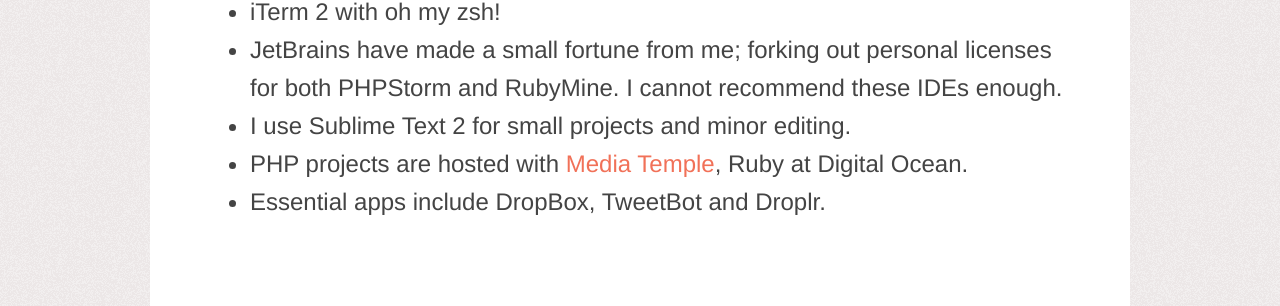
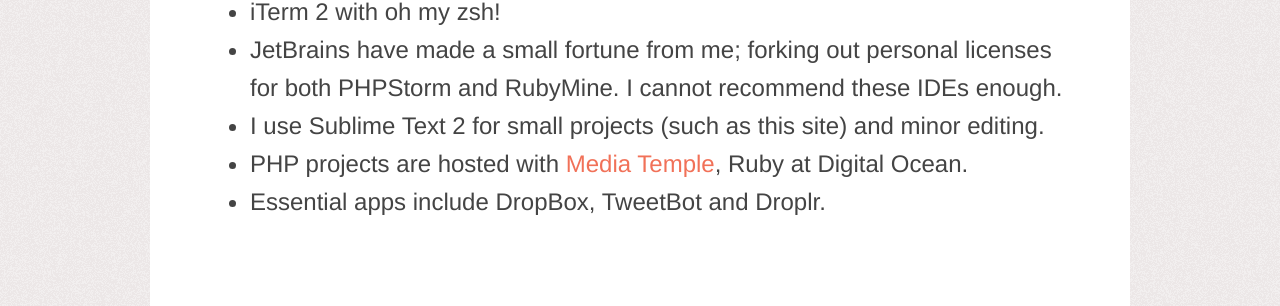
Before and after one commit to m4tthumphrey/jekyll, a Jekyll site: the page built from about.html, in a window 1280 px wide. Shown: the part 1830-2136 px from the top of the page. Built offline with Jekyll 4.4.1, drawn with Linux system fonts in a browser that asks for light colours; comment, search, counter and statistics services are not loaded.

Commit message:
Updated about page

```diff
--- a/about.html
+++ b/about.html
@@ -31,7 +31,7 @@
             <li>2012 MacBook Air 13". 256SSD. 8GB RAM.</li>
             <li>iTerm 2 with oh my zsh!</li>
             <li>JetBrains have made a small fortune from me; forking out personal licenses for both PHPStorm and RubyMine. I cannot recommend these IDEs enough.</li>
-            <li>I use Sublime Text 2 for small projects and minor editing.</li>
+            <li>I use Sublime Text 2 for small projects (such as this site) and minor editing.</li>
             <li>PHP projects are hosted with <a href="http://mdtm.pl/Ywbafp">Media Temple</a>, Ruby at Digital Ocean.</li>
             <li>Essential apps include DropBox, TweetBot and Droplr.</li>
           </ul>
```
